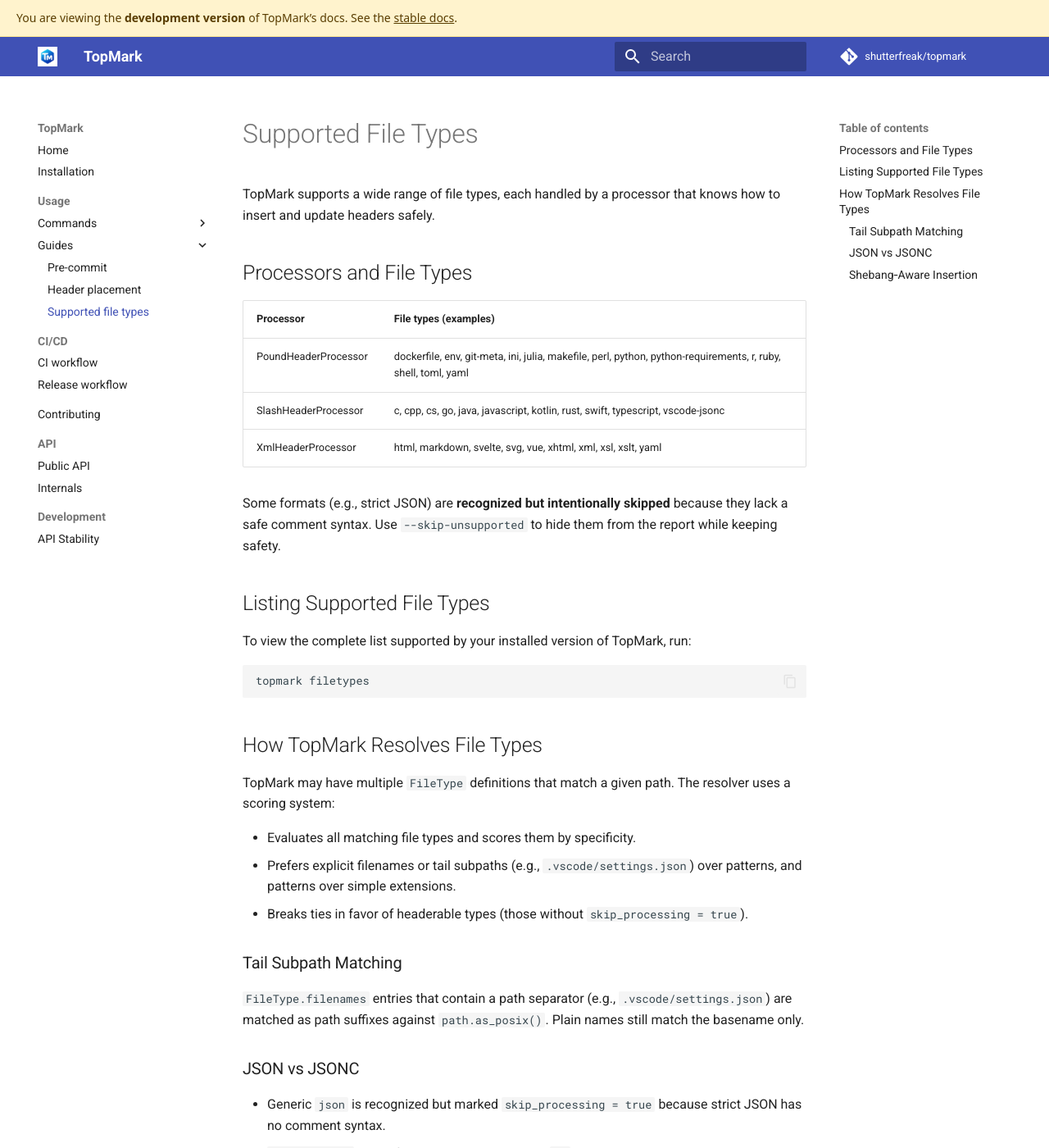
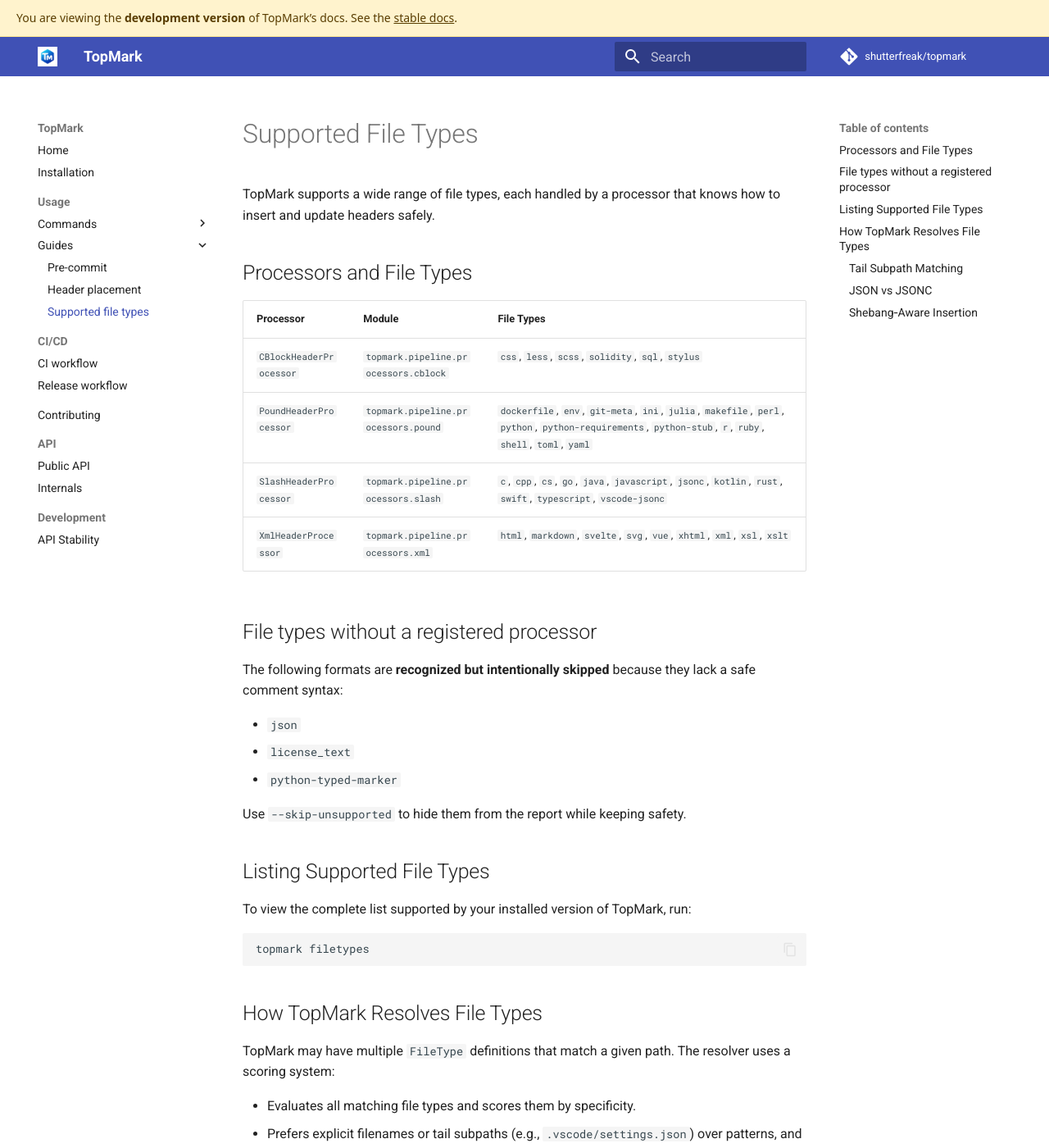
Before and after one commit to shutterfreak/topmark, an MkDocs documentation site: the page built from docs/usage/filetypes.md, in a window 1280 px wide and 1400 px high. Shown: the whole window at 82% size. Built offline with MkDocs 1.6.1 and Material for MkDocs 9.7.7, drawn with Linux system fonts in a browser that asks for light colours; comment, search, counter and statistics services are not loaded.

Commit message:
docs: update examples and filetypes list with CBlockHeaderProcessor
- README.md:
  - Mention both line (`#`, `//`) and block (`/* … */`) comment styles.
  - Add CSS example demonstrating CBlockHeaderProcessor header.

- docs/usage/filetypes.md:
  - Expand processor table with module names and registered file types.
  - Add new entry for CBlockHeaderProcessor (css, scss, less, stylus, sql, solidity).
  - Clarify unsupported formats section and list `json`, `license_text`, `python-typed-marker`.

```diff
--- a/docs/usage/filetypes.md
+++ b/docs/usage/filetypes.md
@@ -17,14 +17,23 @@
 
 ## Processors and File Types
 
-| Processor            | File types (examples)                                                                                          |
-| -------------------- | -------------------------------------------------------------------------------------------------------------- |
-| PoundHeaderProcessor | dockerfile, env, git-meta, ini, julia, makefile, perl, python, python-requirements, r, ruby, shell, toml, yaml |
-| SlashHeaderProcessor | c, cpp, cs, go, java, javascript, kotlin, rust, swift, typescript, vscode-jsonc                                |
-| XmlHeaderProcessor   | html, markdown, svelte, svg, vue, xhtml, xml, xsl, xslt, yaml                                                  |
+| Processor               | Module                               | File Types                                                                                                                                                |
+| ----------------------- | ------------------------------------ | --------------------------------------------------------------------------------------------------------------------------------------------------------- |
+| `CBlockHeaderProcessor` | `topmark.pipeline.processors.cblock` | `css`, `less`, `scss`, `solidity`, `sql`, `stylus`                                                                                                        |
+| `PoundHeaderProcessor`  | `topmark.pipeline.processors.pound`  | `dockerfile`, `env`, `git-meta`, `ini`, `julia`, `makefile`, `perl`, `python`, `python-requirements`, `python-stub`, `r`, `ruby`, `shell`, `toml`, `yaml` |
+| `SlashHeaderProcessor`  | `topmark.pipeline.processors.slash`  | `c`, `cpp`, `cs`, `go`, `java`, `javascript`, `jsonc`, `kotlin`, `rust`, `swift`, `typescript`, `vscode-jsonc`                                            |
+| `XmlHeaderProcessor`    | `topmark.pipeline.processors.xml`    | `html`, `markdown`, `svelte`, `svg`, `vue`, `xhtml`, `xml`, `xsl`, `xslt`                                                                                 |
 
-Some formats (e.g., strict JSON) are **recognized but intentionally skipped** because they lack a
-safe comment syntax. Use `--skip-unsupported` to hide them from the report while keeping safety.
+## File types without a registered processor
+
+The following formats are **recognized but intentionally skipped** because they lack a
+safe comment syntax:
+
+- `json`
+- `license_text`
+- `python-typed-marker`
+
+Use `--skip-unsupported` to hide them from the report while keeping safety.
 
 ## Listing Supported File Types
 
```
Also changed, not shown: README.md (+18 -1 lines).
